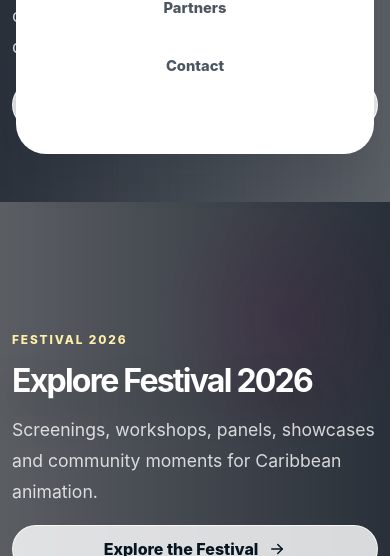
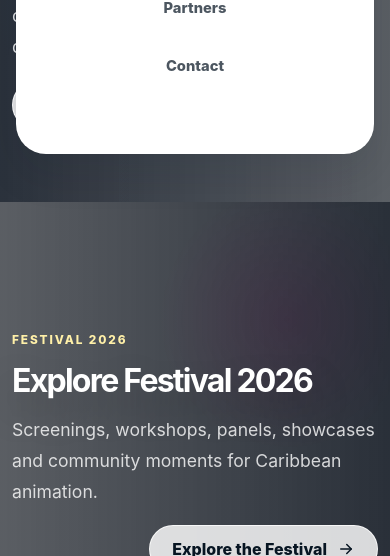
Before and after one commit to keitaSmith/animae-caribe-house, a Next.js app: page / in a window 390 px wide. Both pictures are taken after a click on the button "Open menu". Shown: the part 288-844 px from the top of the page. Built offline with nearby package versions, Linux system fonts and the light colour scheme; no server answers.

Commit message:
adjusted hero button sizes on home page

```diff
--- a/src/styles/index.css
+++ b/src/styles/index.css
@@ -1565,6 +1565,20 @@ p {
   margin-left: auto;
 }
 
+.ecosystem-panel-house .ecosystem-panel-content .button,
+.ecosystem-panel-festival .ecosystem-panel-content .button {
+  width: auto;
+  min-width: 0;
+}
+
+.ecosystem-panel-house .ecosystem-panel-content .button {
+  justify-self: start;
+}
+
+.ecosystem-panel-festival .ecosystem-panel-content .button {
+  justify-self: end;
+}
+
 .umbrella-hero {
   position: relative;
   min-height: 92vh;
@@ -3090,6 +3104,8 @@ p {
   }
 
   .ecosystem-panel-content .button {
+    width: auto;
+    min-width: 0;
     justify-self: start;
   }
 
@@ -3741,6 +3757,10 @@ p {
     width: 100%;
   }
 
+  .ecosystem-panel-content .button {
+    width: auto;
+  }
+
   .partner-marquee,
   .work-grid,
   .services-grid,
```
